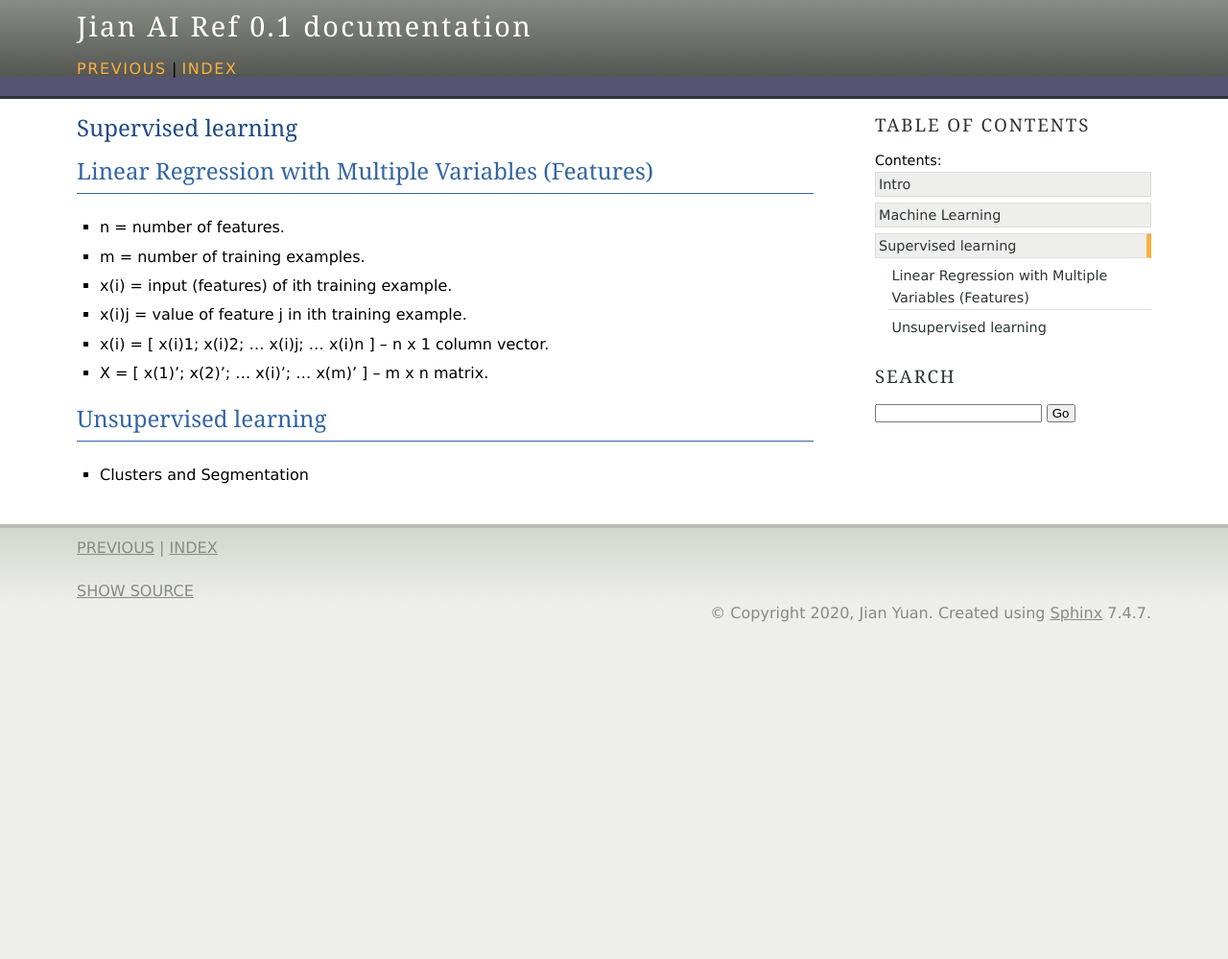
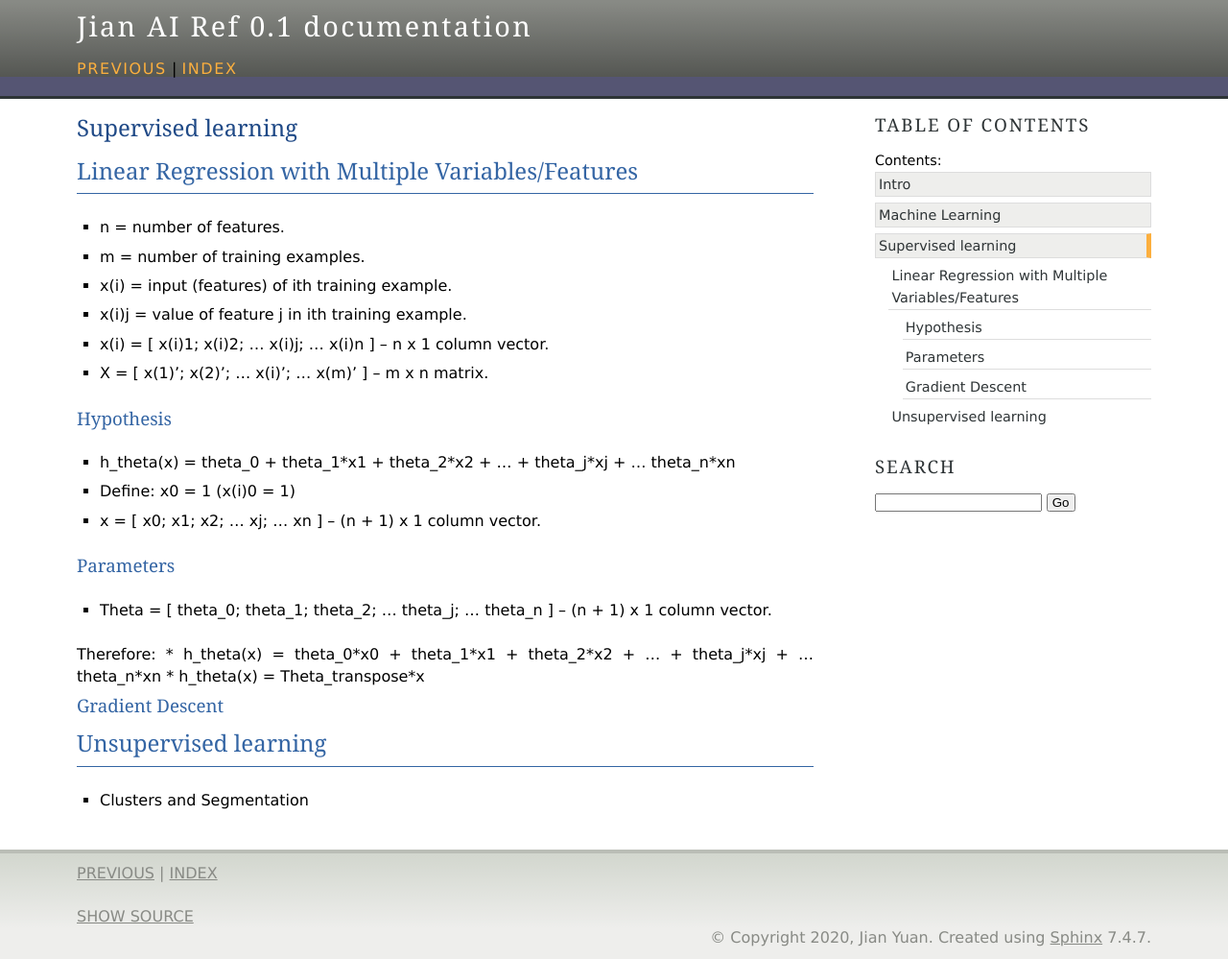
Before and after one commit to JianYuan2020/Jian-AI-Ref-Book, a Sphinx documentation site: the page built from source/supervised_learning.rst, in a window 1280 px wide. Shown: the whole page at 96% size. Built offline with Sphinx 7.4.7, drawn with Linux system fonts in a browser that asks for light colours; before the commit the page ends 900 px from its top, so only the background shows below that.

```diff
--- a/source/intro.rst
+++ b/source/intro.rst
@@ -1,6 +1,7 @@
 Intro
 =====
 
-I am learning AI (Artificial intelligence), ML (Machine learning), NN (neural network), DL (deep learning) ... and thought it would be a good idea to keep what I have learnt in an easy to navigate document for future references.
+I am learning AI (Artificial intelligence), ML (Machine learning), NN (neural network), DL (deep learning) ...
+and thought it would be a good idea to keep what I have learnt in an easy to navigate document for future references.
 
 I will be migrating my code into python to take advantages of the auto doc generation power from the Sphinx.
--- a/source/supervised_learning.rst
+++ b/source/supervised_learning.rst
@@ -2,8 +2,8 @@ Supervised learning
 ===================
 
 
-Linear Regression with Multiple Variables (Features)
-----------------------------------------------------
+Linear Regression with Multiple Variables/Features
+--------------------------------------------------
 
 * n = number of features.
 * m = number of training examples.
@@ -12,6 +12,24 @@ Linear Regression with Multiple Variables (Features)
 * x(i) = [ x(i)1; x(i)2; ... x(i)j; ... x(i)n ] -- n x 1 column vector.
 * X = [ x(1)'; x(2)'; ... x(i)'; ... x(m)' ] -- m x n matrix.
 
+Hypothesis
+^^^^^^^^^^
+* h_theta(x) = theta_0 + theta_1*x1 + theta_2*x2 + ... + theta_j*xj + ... theta_n*xn
+
+* Define: x0 = 1 (x(i)0 = 1)
+* x = [ x0; x1; x2; ... xj; ... xn ] -- (n + 1) x 1 column vector.
+
+Parameters
+^^^^^^^^^^
+* Theta = [ theta_0; theta_1; theta_2; ... theta_j; ... theta_n ] -- (n + 1) x 1 column vector.
+
+Therefore:
+* h_theta(x) = theta_0*x0 + theta_1*x1 + theta_2*x2 + ... + theta_j*xj + ... theta_n*xn
+* h_theta(x) = Theta_transpose*x
+
+Gradient Descent
+^^^^^^^^^^^^^^^^
+
 Unsupervised learning
 ---------------------
 
```
Also changed, not shown: source/machine_learning.rst (+5 -4 lines), 13 other files.
